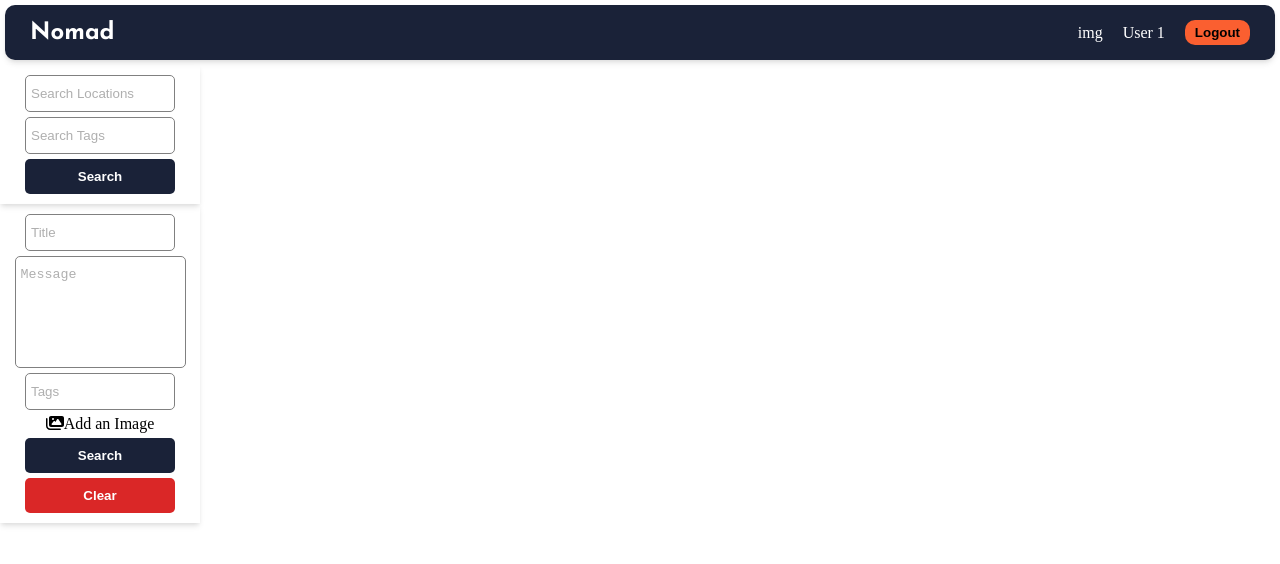
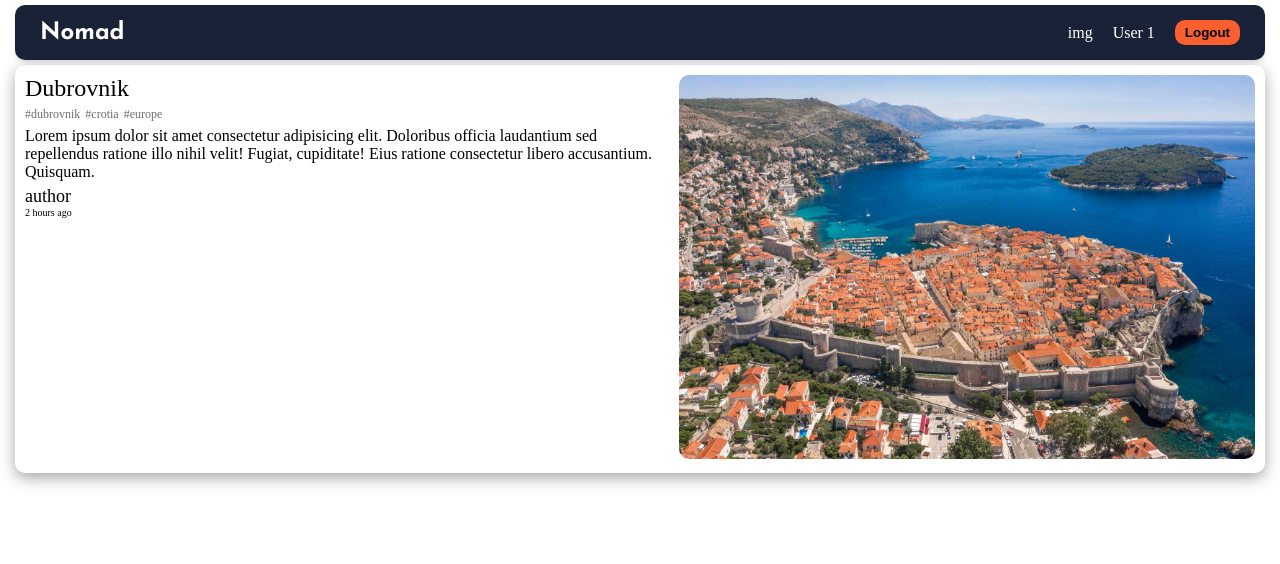
Before and after one commit to SneedUltima/travel-social-app, a React (Create React App) app: page / in a window 1280 px wide. Shown: the top 564 px of the page. Built offline with nearby package versions, Linux system fonts and the light colour scheme.

Commit message:
build: add Location Info component and style

```diff
--- /dev/null
+++ b/src/components/LocationInfo.jsx
@@ -0,0 +1,39 @@
+import React from "react";
+import Dubrovnik from "../images/dubrovnik.jpg";
+import "../styles/ItemInfo.scss";
+
+const LocationInfo = () => {
+  return (
+    <div className="item-info-container">
+      <div className="item-info-wrapper">
+        <div className="text-container">
+          <div className="title">
+            <p>Dubrovnik</p>
+          </div>
+          <div className="tags">
+            <p>#dubrovnik</p>
+            <p>#crotia</p>
+            <p>#europe</p>
+          </div>
+          <div className="text">
+            <p>
+              Lorem ipsum dolor sit amet consectetur adipisicing elit. Doloribus
+              officia laudantium sed repellendus ratione illo nihil velit!
+              Fugiat, cupiditate! Eius ratione consectetur libero accusantium.
+              Quisquam.
+            </p>
+          </div>
+          <div className="author-text">
+            <p>author</p>
+            <p id="time">2 hours ago</p>
+          </div>
+        </div>
+        <div className="image-container">
+          <img src={Dubrovnik} alt="" />
+        </div>
+      </div>
+    </div>
+  );
+};
+
+export default LocationInfo;
--- a/src/pages/Home.jsx
+++ b/src/pages/Home.jsx
@@ -3,13 +3,13 @@ import Navbar from "../components/Navbar";
 import ItemCard from "../components/ItemCard";
 import SearchLocation from "../components/SearchLocation";
 import AddLocation from "../components/AddLocation";
+import LocationInfo from "../components/LocationInfo";
 
 const Home = () => {
   return (
     <div>
       <Navbar />
-      <SearchLocation />
-      <AddLocation />
+      <LocationInfo />
     </div>
   );
 };
--- /dev/null
+++ b/src/styles/ItemInfo.scss
@@ -0,0 +1,48 @@
+* {
+  margin: 0;
+  padding: 0;
+  box-sizing: border-box;
+}
+
+.item-info-container {
+  margin: 0px 15px;
+  box-shadow: rgba(0, 0, 0, 0.35) 0px 5px 15px;
+  border-radius: 10px;
+  .item-info-wrapper {
+    display: flex;
+    justify-content: space-between;
+    gap: 10px;
+    padding: 10px 10px;
+    .text-container {
+      display: flex;
+      flex-direction: column;
+      gap: 5px;
+      .title {
+        font-size: 24px;
+      }
+      .tags {
+        font-size: 12px;
+        display: flex;
+        gap: 5px;
+        color: rgb(112, 111, 111);
+      }
+      .text {
+        font-size: 16px;
+      }
+      .author-text {
+        font-size: 18px;
+
+        #time {
+          font-size: 10px;
+        }
+      }
+    }
+    .image-container {
+      img {
+        height: 30vw;
+        object-fit: cover;
+        border-radius: 10px;
+      }
+    }
+  }
+}
--- a/src/styles/Navbar.scss
+++ b/src/styles/Navbar.scss
@@ -14,7 +14,7 @@ $button-color: #fa5f30;
   align-items: center;
   justify-content: space-between;
   padding: 15px 25px;
-  margin: 5px 5px;
+  margin: 5px 15px;
   background-color: $background-color;
   border-radius: 10px;
   box-shadow: rgba(0, 0, 0, 0.1) 0px 4px 6px -1px,
```
